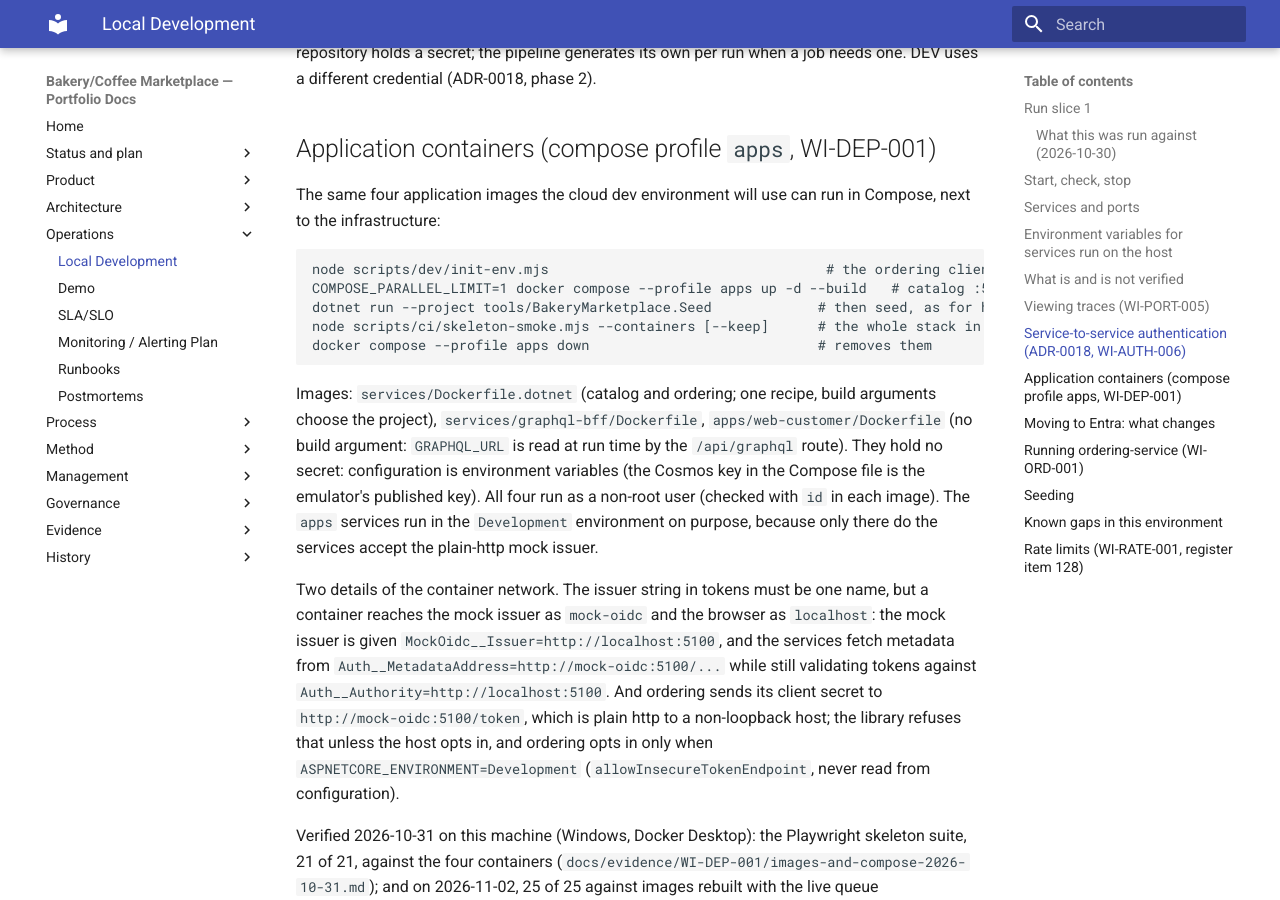
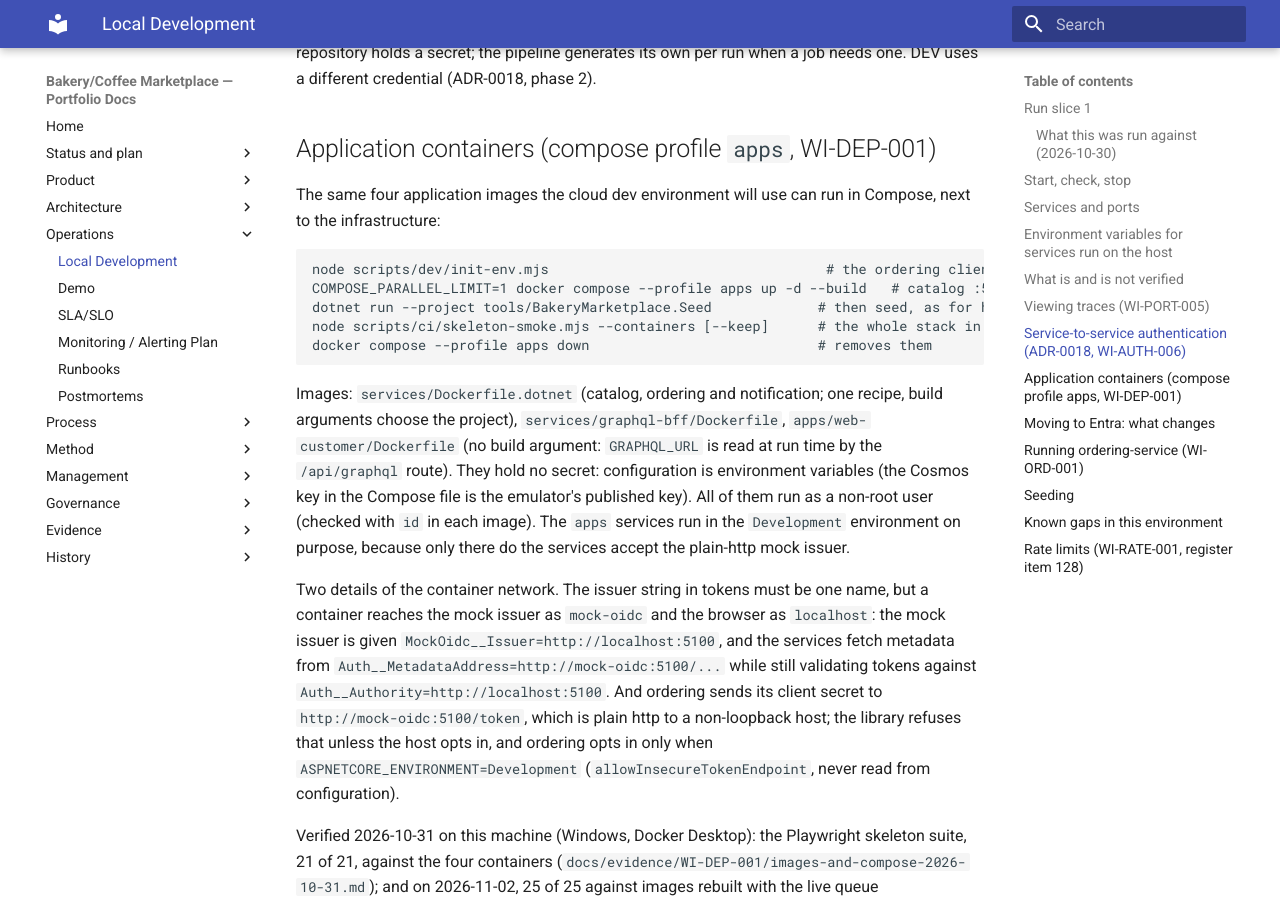
Before and after one commit to benjamin-hedrick/bakery-marketplace, an MkDocs documentation site: the page built from docs/operations/local-dev.md, in a window 1280 px wide and 900 px high, scrolled down 6882 px. Built offline with MkDocs 1.6.1 and Material for MkDocs 9.7.7, drawn with Linux system fonts in a browser that asks for light colours; some of the changed text lies outside the part shown.

Commit message:
NOT-001: notification-service in the Compose apps profile; checked against a real-checkout smoke run (66 notifications, no errors)
Co-Authored-By: Claude Sonnet 5.5 <noreply@anthropic.com>

````diff
--- a/docs/operations/local-dev.md
+++ b/docs/operations/local-dev.md
@@ -176,13 +176,13 @@ The same four application images the cloud dev environment will use can run in C
 
 ```
 node scripts/dev/init-env.mjs                                  # the ordering client secret; Compose refuses to start `ordering` without it
-COMPOSE_PARALLEL_LIMIT=1 docker compose --profile apps up -d --build   # catalog :5200, ordering :5300, graphql-bff :4100, web :3000
+COMPOSE_PARALLEL_LIMIT=1 docker compose --profile apps up -d --build   # catalog :5200, ordering :5300, notification :5400, graphql-bff :4100, web :3000
 dotnet run --project tools/BakeryMarketplace.Seed             # then seed, as for host processes
 node scripts/ci/skeleton-smoke.mjs --containers [--keep]      # the whole stack in containers plus the Playwright journeys; tears down unless --keep
 docker compose --profile apps down                            # removes them
 ```
 
-Images: `services/Dockerfile.dotnet` (catalog and ordering; one recipe, build arguments choose the project), `services/graphql-bff/Dockerfile`, `apps/web-customer/Dockerfile` (no build argument: `GRAPHQL_URL` is read at run time by the `/api/graphql` route). They hold no secret: configuration is environment variables (the Cosmos key in the Compose file is the emulator's published key). All four run as a non-root user (checked with `id` in each image). The `apps` services run in the `Development` environment on purpose, because only there do the services accept the plain-http mock issuer.
+Images: `services/Dockerfile.dotnet` (catalog, ordering and notification; one recipe, build arguments choose the project), `services/graphql-bff/Dockerfile`, `apps/web-customer/Dockerfile` (no build argument: `GRAPHQL_URL` is read at run time by the `/api/graphql` route). They hold no secret: configuration is environment variables (the Cosmos key in the Compose file is the emulator's published key). All of them run as a non-root user (checked with `id` in each image). The `apps` services run in the `Development` environment on purpose, because only there do the services accept the plain-http mock issuer.
 
 Two details of the container network. The issuer string in tokens must be one name, but a container reaches the mock issuer as `mock-oidc` and the browser as `localhost`: the mock issuer is given `MockOidc__Issuer=http://localhost:5100`, and the services fetch metadata from `Auth__MetadataAddress=http://mock-oidc:5100/...` while still validating tokens against `Auth__Authority=http://localhost:5100`. And ordering sends its client secret to `http://mock-oidc:5100/token`, which is plain http to a non-loopback host; the library refuses that unless the host opts in, and ordering opts in only when `ASPNETCORE_ENVIRONMENT=Development` (`allowInsecureTokenEndpoint`, never read from configuration).
 
@@ -256,3 +256,6 @@ The web apps and the BFF limit how fast a caller may act. Locally the defaults a
 The BFF also limits the size of an operation (register item 135): `BFF_MAX_QUERY_DEPTH` (default 10), `BFF_MAX_ROOT_FIELDS` (8, each is a call to a service) and `BFF_MAX_FIELDS` (200), each a whole number from 1 to 99999, and `BFF_DISABLE_INTROSPECTION=1` refuses schema introspection (on by default; a deployed environment is expected to refuse it, the lead decides). The web apps set browser hardening headers in their `next.config.js` (register item 134); nothing to configure.
 
 A value that is not a whole number from 1 to 100000 (0 to 100000 for the hops) stops the web app or the BFF from starting, and the message names the variable. A refusal is `429` with `Retry-After`; a refused login goes to the error page with a sentence. The counts are per process.
+
+
+**Notification service in the `apps` profile (checked 2026-11-03):** the `notification` container (port 5400) consumes the order events from the same Redis Streams under its own consumer group and "sends" through the log sender (no provider). During a run of `skeleton-smoke.mjs --containers --keep` (27 tests passed) it logged 66 produced notifications (OrderPlaced 31, OrderCancelled 21, OrderConfirmed 8, and 2 each of PreparationStarted, ReadyForFulfillment and Completed) with no errors. Events from earlier test runs whose customers are not in the seeded contacts were skipped with a warning, as designed. Not checked: a fresh stream with no backlog, or a restart mid-batch.
````
Also changed, not shown: docker-compose.yml (+12 -0 lines).
